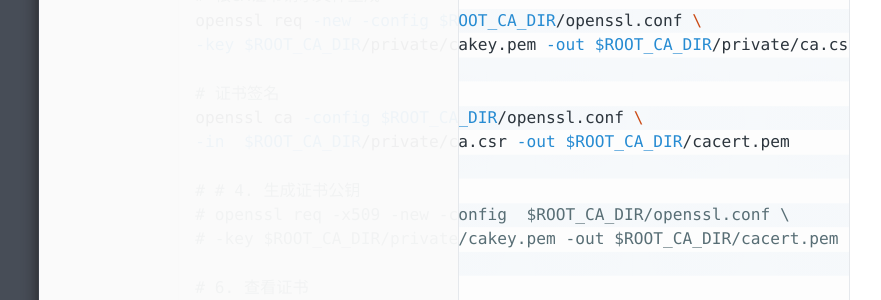
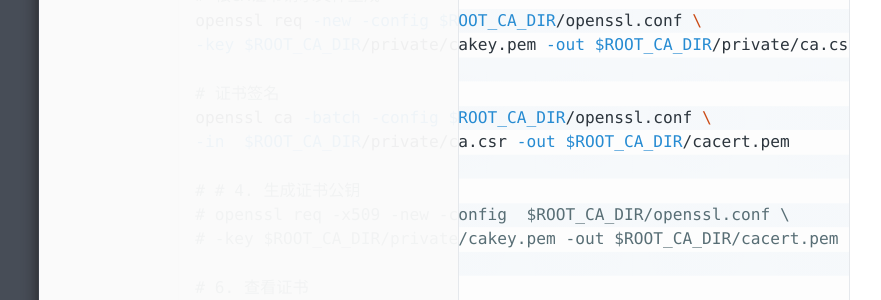
Before and after one commit to aiziyuer/aiziyuer.github.io, a Jekyll site: the page built from _posts/web/2019-07-20-self-ca-server-crt.markdown, in a window 1280 px wide. Shown: the part 2641-2941 px from the top of the page, without its empty margins (126-1007 px from the left). Built offline with Jekyll 4.4.1, drawn with Linux system fonts in a browser that asks for light colours.

Commit message:
脚本支持全自动

```diff
--- a/_posts/web/2019-07-20-self-ca-server-crt.markdown
+++ b/_posts/web/2019-07-20-self-ca-server-crt.markdown
@@ -111,7 +111,7 @@
 -key $ROOT_CA_DIR/private/cakey.pem -out $ROOT_CA_DIR/private/ca.csr
 
 # 证书签名
-openssl ca -config $ROOT_CA_DIR/openssl.conf \
+openssl ca -batch -config $ROOT_CA_DIR/openssl.conf \
 -in  $ROOT_CA_DIR/private/ca.csr -out $ROOT_CA_DIR/cacert.pem
 
 # # 4. 生成证书公钥
@@ -209,7 +209,7 @@
 -key $SUB_CA_DIR/private/cakey.pem -out $SUB_CA_DIR/private/ca.csr
 
 # 5. 证书签名
-openssl ca -config $ROOT_CA_DIR/openssl.conf -extensions v3_ca \
+openssl ca -batch -config $ROOT_CA_DIR/openssl.conf -extensions v3_ca \
 -in  $SUB_CA_DIR/private/ca.csr -out $SUB_CA_DIR/cacert.pem
 
 # 6. 查看证书
@@ -264,7 +264,7 @@
 )
 
 # 使用二级CA进行签发
-openssl ca -config $SUB_CA_DIR/openssl.conf \
+openssl ca -batch -config $SUB_CA_DIR/openssl.conf \
 -in $APP_CERTS_DIR/server-csr.pem -out  $APP_CERTS_DIR/server-crt.pem
 
 # 证书聚合分发, 由于是二级CA颁发的证书，所以，服务器需要把根CA、二级CA等证书都要发送给浏览器
```
